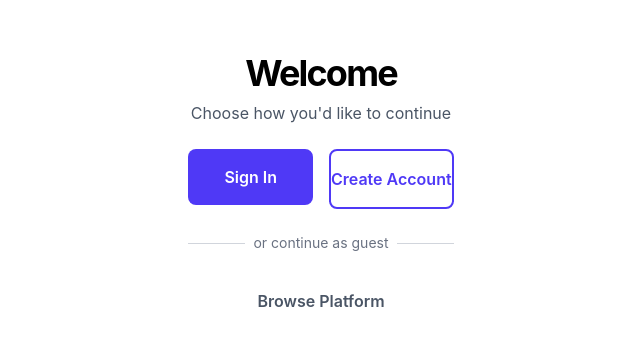
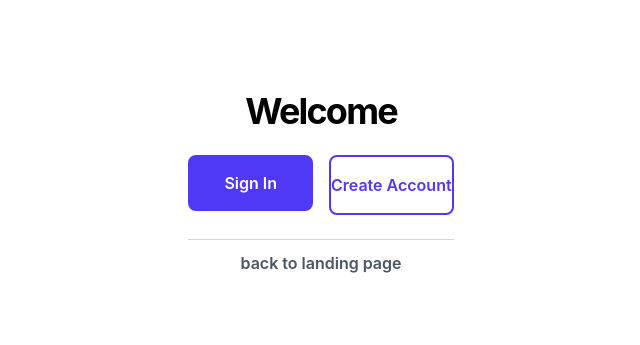
Before and after one commit to Teamthy/mastergo_pr, a Next.js app in the folder frontend/: page /auth in a window 1280 px wide. Shown: the part 307-652 px from the top of the page, without its empty margins (319-959 px from the left). Built offline with nearby package versions, Linux system fonts and the light colour scheme.

Commit message:
feat(ui): improve login page UX and validation

```diff
--- a/frontend/app/auth/page.tsx
+++ b/frontend/app/auth/page.tsx
@@ -27,7 +27,7 @@ export default function AuthPage() {
                 <div className="w-full max-w-md mx-auto text-center space-y-6">
                     <div>
                         <h1 className="text-4xl font-bold tracking-tighter mb-2">Welcome</h1>
-                        <p className="text-gray-600">Choose how you'd like to continue</p>
+
                     </div>
 
                     <div className="grid grid-cols-1 md:grid-cols-2 gap-4">
@@ -51,16 +51,14 @@ export default function AuthPage() {
                         <div className="absolute inset-0 flex items-center">
                             <div className="w-full border-t border-gray-300"></div>
                         </div>
-                        <div className="relative flex justify-center text-sm">
-                            <span className="px-2 bg-white text-gray-500">or continue as guest</span>
-                        </div>
+
                     </div>
 
                     <Link href="/">
                         <button
                             className="w-full text-gray-600 font-semibold py-3 rounded-lg hover:bg-gray-100 transition"
                         >
-                            Browse Platform
+                            back to landing page
                         </button>
                     </Link>
                 </div>
```
